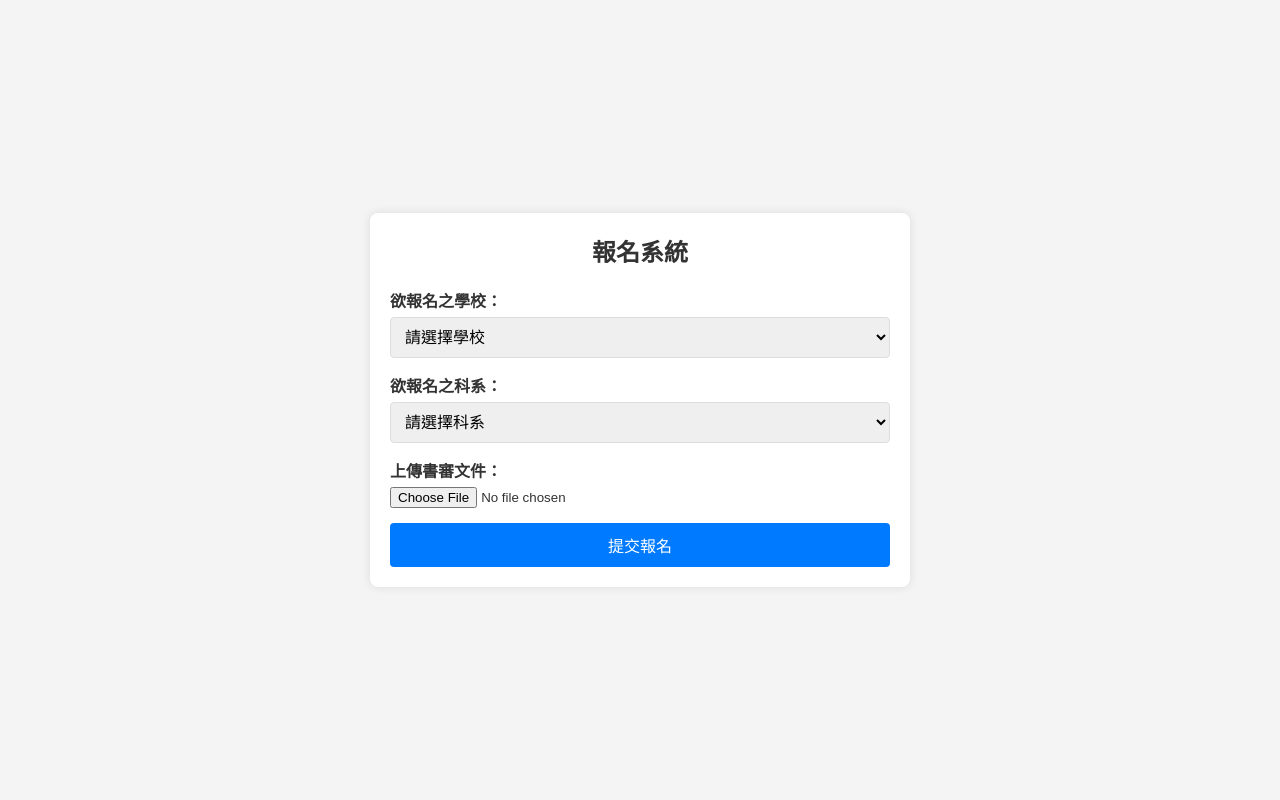
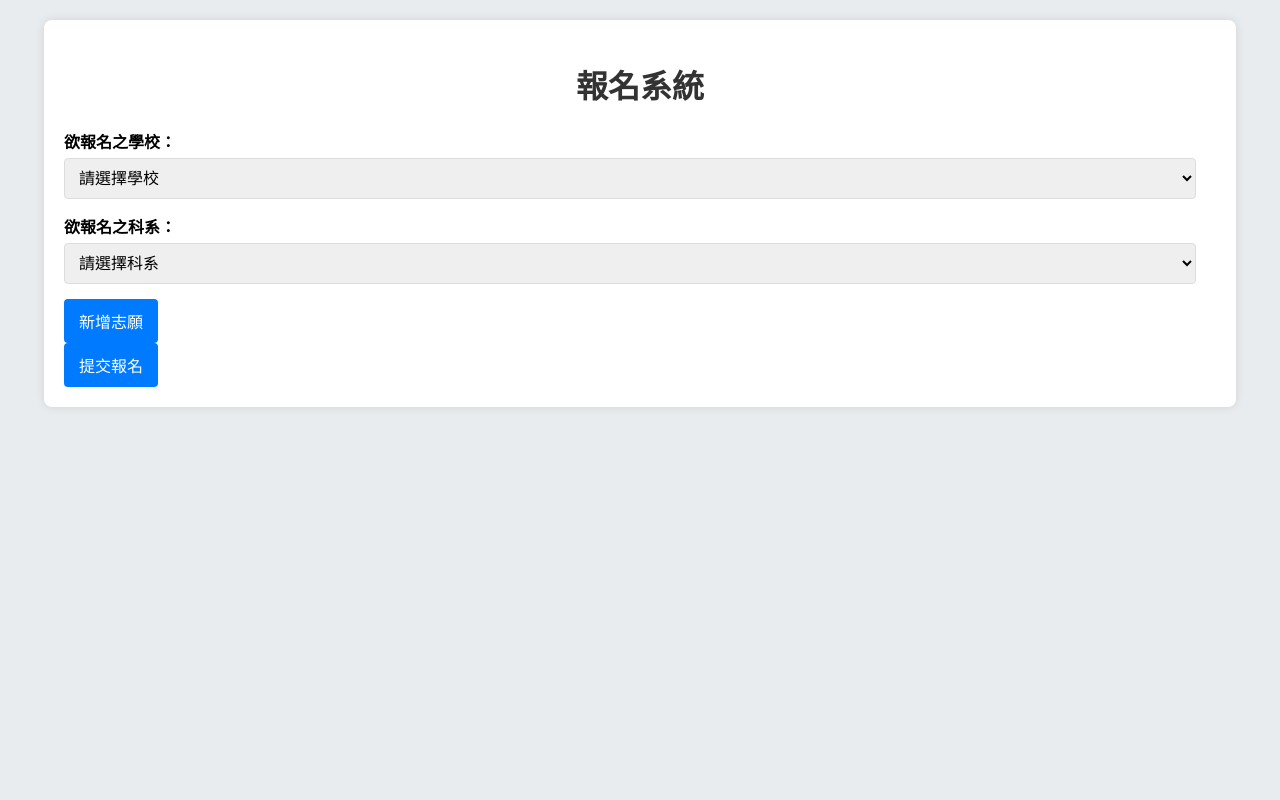
Before and after one commit to timmy90928/apply113, a CodeIgniter 4 app: the page made by app/Views/register/sign_up_school.php in a window 1280 px wide. Run offline with PHP 8.4 and a stand-in for CodeIgniter, Linux system fonts and the light colour scheme; the template is opened without the code that fills it, so the values that code supplies are empty; some libraries are stand-ins or nearby versions.

Commit message:
feat : target school version 2

```diff
--- a/app/Views/register/sign_up_school.php
+++ b/app/Views/register/sign_up_school.php
@@ -47,12 +47,30 @@
                     <option value="Hist">歷史系</option>
                 </select>
             </div>
-            <div class="form-group">
-                <label for="pdf_file">上傳書審文件：</label>
-                <input type="file" id="pdf_file" name="pdf_file" accept=".pdf" required>
+            <button type="button" id="add_wishlist">新增志願</button>
+            <div id="wishlist_container">
             </div>
             <button type="submit">提交報名</button>
         </form>
     </div>
+
+    <script>
+        document.addEventListener('DOMContentLoaded', function() {
+            var wishlistCount = 0;
+
+            document.getElementById('add_wishlist').addEventListener('click', function() {
+                wishlistCount++;
+
+                var school = document.getElementById('school').options[document.getElementById('school').selectedIndex].text;
+                var department = document.getElementById('department').options[document.getElementById('department').selectedIndex].text;
+                var wishlistItem = document.createElement('div');
+                wishlistItem.classList.add('wishlist-item');
+                wishlistItem.innerHTML = '<span class="wishlist-label">志願' + wishlistCount + '</span>' +
+                                        '<span class="school">' + school + '</span>' +
+                                        '<span class="department">' + department + '</span>';
+                document.getElementById('wishlist_container').appendChild(wishlistItem);
+            });
+        });
+    </script>
 </body>
 </html>
--- a/public/include/sign_up_school.css
+++ b/public/include/sign_up_school.css
@@ -1,41 +1,29 @@
-/* Reset some default styles */
-body, h1, select, button {
+body {
+    font-family: 'Helvetica Neue', Arial, sans-serif;
+    background-color: #e9ecef;
     margin: 0;
     padding: 0;
-    box-sizing: border-box;
 }
 
-/* Apply a background color and font settings */
-body {
-    font-family: Arial, sans-serif;
-    background-color: #f4f4f4;
-    color: #333;
-    display: flex;
-    justify-content: center;
-    align-items: center;
-    height: 100vh;
-    margin: 0;
+.container {
+    width: 90%;
+    margin: 20px auto;
+    padding: 20px;
+    background: #fff;
+    border-radius: 8px;
+    box-shadow: 0 0 10px rgba(0, 0, 0, 0.1);
 }
 
-/* Container styles */
-.container {
-    background-color: #fff;
-    border-radius: 8px;
-    box-shadow: 0 0 10px rgba(0, 0, 0, 0.1);
-    padding: 20px;
-    max-width: 500px;
-    width: 100%;
-}
-
-/* Header styles */
 h1 {
-    font-size: 24px;
-    margin-bottom: 20px;
     text-align: center;
     color: #333;
 }
 
-/* Form group styles */
+
+form {
+    width: 100%;
+}
+
 .form-group {
     margin-bottom: 15px;
 }
@@ -46,26 +34,55 @@ label {
     font-weight: bold;
 }
 
-select {
-    width: 100%;
+select, input[type="file"] {
+    width: calc(100% - 20px);
+    display: block;
+    margin-bottom: 10px;
     padding: 10px;
     border: 1px solid #ddd;
     border-radius: 4px;
     font-size: 16px;
+    box-sizing: border-box;
 }
 
-/* Button styles */
+
+.wishlist-item {
+    display: flex;
+    align-items: center;
+    padding: 10px;
+    border: 1px solid #ddd;
+    border-radius: 4px;
+    margin-bottom: 10px;
+}
+
+.wishlist-item .wishlist-label {
+    margin-right: 10px;
+    font-weight: bold;
+}
+
+.wishlist-item .school,
+.wishlist-item .department {
+    flex: 1;
+    padding: 0 10px;
+}
+
+
 button {
-    width: 100%;
-    padding: 10px;
+    display: inline-block;
+    padding: 10px 15px;
+    font-size: 16px;
+    color: #fff;
+    background-color: #007bff;
     border: none;
     border-radius: 4px;
-    background-color: #007bff;
-    color: #fff;
-    font-size: 16px;
     cursor: pointer;
+    transition: background-color 0.3s;
 }
 
 button:hover {
     background-color: #0056b3;
 }
+
+.wishlist-item:last-child {
+    margin-bottom: 0;
+}
```
